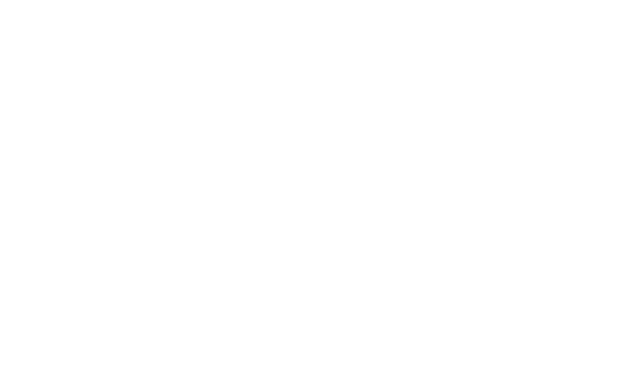
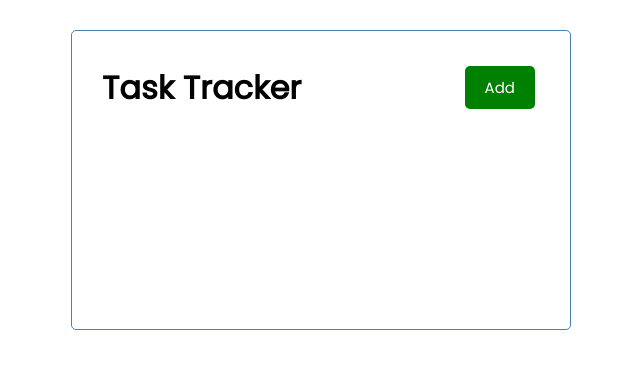
Before and after one commit to Jaseela99/Reacrt-crash, a React (Create React App) app in the folder react-crash/: page / in a window 1280 px wide. Shown: the top 368 px of the page, without its empty margins (319-959 px from the left). Built offline with nearby package versions, Linux system fonts and the light colour scheme.

Commit message:
added button

```diff
--- a/react-crash/src/App.js
+++ b/react-crash/src/App.js
@@ -1,8 +1,8 @@
-
+import Header from "./components/Header";
 function App() {
   return (
     <div className="App">
-
+      <Header />
     </div>
   );
 }
--- /dev/null
+++ b/react-crash/src/components/Button.js
@@ -0,0 +1,19 @@
+import PropTypes from 'prop-types'
+
+const Button = ({color,text,onClick}) => {
+
+  return (
+    <div>
+     <button onClick={onClick} style={{backgroundColor:color}} className="btn">{text}</button>
+    </div>
+  )
+}
+Button.defaultProps={
+    color:"steelblue"
+   }
+Button.defaultPropTypes={
+  text:PropTypes.string,
+  color:PropTypes.string,
+  onClick:PropTypes.func
+}
+export default Button
--- a/react-crash/src/components/Header.js
+++ b/react-crash/src/components/Header.js
@@ -1,9 +1,36 @@
-import React from 'react'
 
-const Header = () => {
+
+/* const Header = (props) => {
   return (
-    <div>Header</div>
-  )
+    // <div style={{color:"red",backgroundColor:"black"}}>{props.title}</div>
+  <div  style={Style}>{props.title}</div>
+    )
+}*/
+/*
+
+const Style ={
+    color:"red"
+} */
+import Button from "./Button"
+import PropTypes from "prop-types"
+
+const Header = ({title}) => {
+    const onClick=()=>{
+       console.log("click")
+    }
+  return (
+
+  <header className="header">
+    <h1>{title}</h1>
+ <Button onClick={onClick} color="green" text="Add"/>
+    </header>
+    )
+}
+Header.defaultProps={
+    title:"Task Tracker"
+}
+Header.defaultPropTypes={
+    title:PropTypes.string
 }
 
 export default Header
--- a/react-crash/src/index.css
+++ b/react-crash/src/index.css
@@ -1,4 +1,4 @@
-body {
+/* body {
   margin: 0;
   font-family: -apple-system, BlinkMacSystemFont, 'Segoe UI', 'Roboto', 'Oxygen',
     'Ubuntu', 'Cantarell', 'Fira Sans', 'Droid Sans', 'Helvetica Neue',
@@ -10,4 +10,116 @@
 code {
   font-family: source-code-pro, Menlo, Monaco, Consolas, 'Courier New',
     monospace;
+} */
+@import url('https://fonts.googleapis.com/css2?family=Poppins:wght@300;400&display=swap');
+
+* {
+  box-sizing: border-box;
+  margin: 0;
+  padding: 0;
 }
+
+body {
+  font-family: 'Poppins', sans-serif;
+}
+
+.App {
+  max-width: 500px;
+  margin: 30px auto;
+  overflow: auto;
+  min-height: 300px;
+  border: 1px solid steelblue;
+  padding: 30px;
+  border-radius: 5px;
+}
+
+.header {
+  display: flex;
+  justify-content: space-between;
+  align-items: center;
+  margin-bottom: 20px;
+}
+
+.btn {
+  display: inline-block;
+  background: #000;
+  color: #fff;
+  border: none;
+  padding: 10px 20px;
+  margin: 5px;
+  border-radius: 5px;
+  cursor: pointer;
+  text-decoration: none;
+  font-size: 15px;
+  font-family: inherit;
+}
+
+.btn:focus {
+  outline: none;
+}
+
+.btn:active {
+  transform: scale(0.98);
+}
+
+.btn-block {
+  display: block;
+  width: 100%;
+}
+
+.task {
+  background: #f4f4f4;
+  margin: 5px;
+  padding: 10px 20px;
+  cursor: pointer;
+}
+
+.task.reminder {
+  border-left: 5px solid green;
+}
+
+.task h3 {
+  display: flex;
+  align-items: center;
+  justify-content: space-between;
+}
+
+.add-form {
+  margin-bottom: 40px;
+}
+
+.form-control {
+  margin: 20px 0;
+}
+
+.form-control label {
+  display: block;
+}
+
+.form-control input {
+  width: 100%;
+  height: 40px;
+  margin: 5px;
+  padding: 3px 7px;
+  font-size: 17px;
+}
+
+.form-control-check {
+  display: flex;
+  align-items: center;
+  justify-content: space-between;
+}
+
+.form-control-check label {
+  flex: 1;
+}
+
+.form-control-check input {
+  flex: 2;
+  height: 20px;
+}
+
+footer {
+  margin-top: 30px;
+  text-align: center;
+}
```
